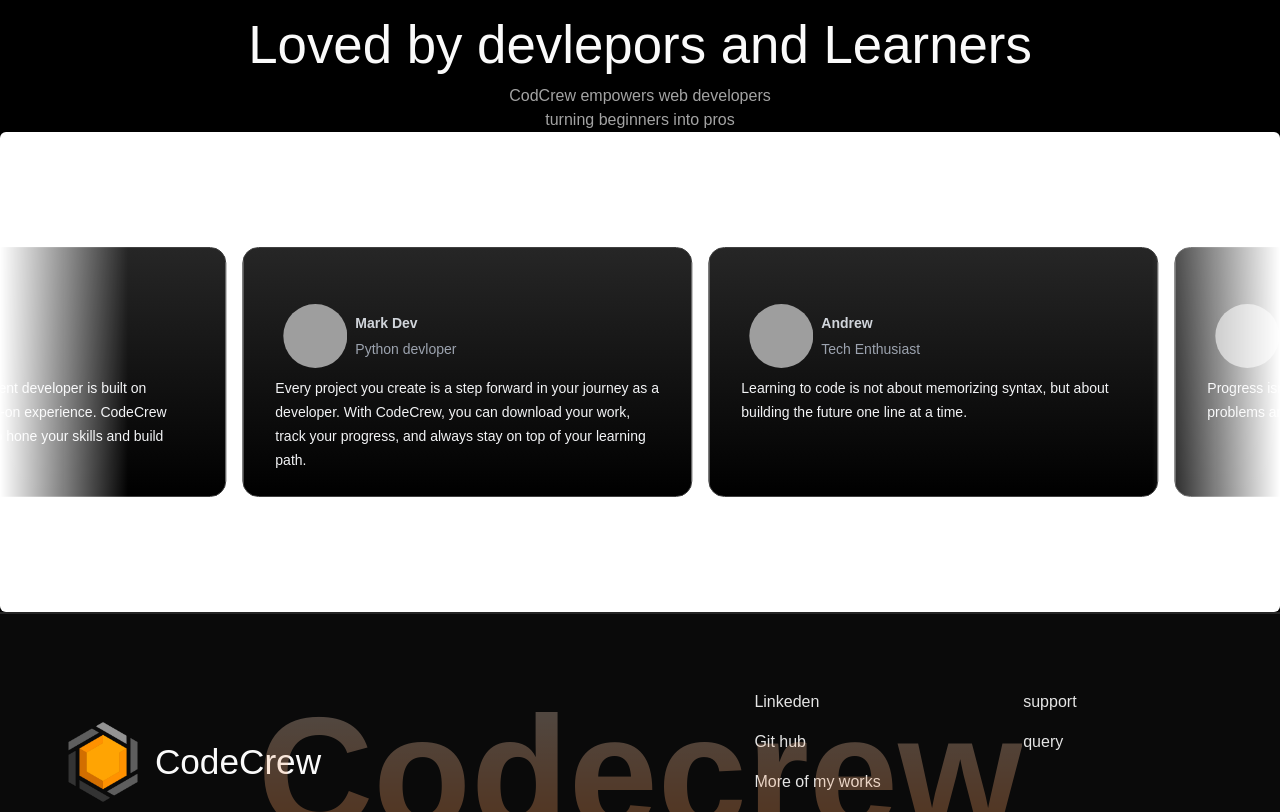
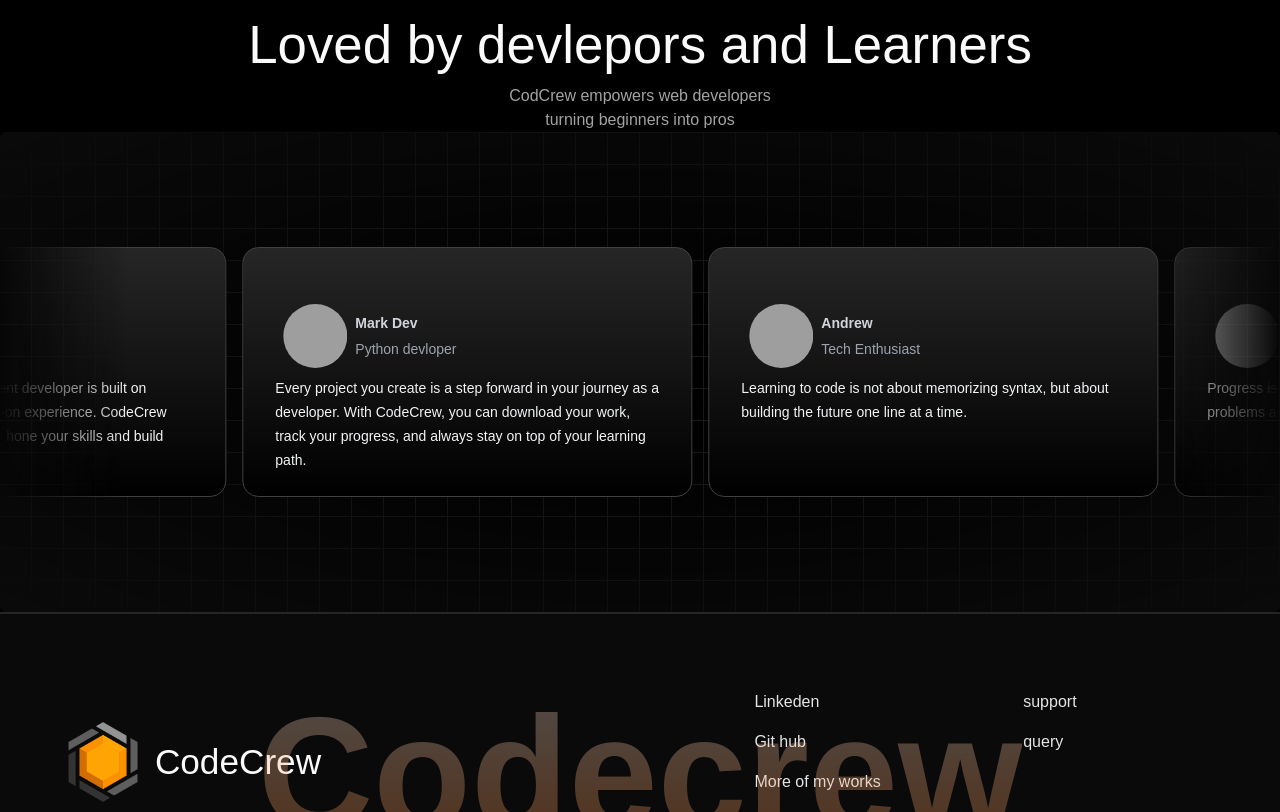
Before and after one commit to Obedullah-ansari/CodeCrewFrontend, a Next.js app: page / in a window 1280 px wide. Shown: the part 1980-2792 px from the top of the page. Built offline with nearby package versions, Linux system fonts and the light colour scheme; grey boxes are pictures that could not be loaded.

Commit message:
more-comming-soon

```diff
--- a/app/globals.css
+++ b/app/globals.css
@@ -4,7 +4,7 @@
 
 
 body {
-  background-color: black;
+  background-color: black !important;
   color :rgba(255, 255, 255, 0.98);
   font-family: Arial, Helvetica, sans-serif;
   width: 100%;
--- a/components/ui/container-scroll-animation.tsx
+++ b/components/ui/container-scroll-animation.tsx
@@ -91,7 +91,7 @@ export const Card = ({
     }}
     className="heroscrollbg lg:max-w-7xl md:max-w-6xl max-sm:w-full  -mt-12 mx-auto max-sm:h-[20rem] lg:h-[40rem] md:h-[35rem] w-full border-4 border-neutral-300 p-2 md:p-3 bg-neutral-800 rounded-[30px]  overflow-hidden "
   >
-    <div className=" h-full w-full  overflow-hidden rounded-2xl  md:rounded-2xl  ">
+    <div className=" h-full w-full  overflow-hidden rounded-2xl object-cover  md:rounded-2xl  ">
       {children}
     </div>
   </motion.div>
--- a/custom_components/testimonials/InfiniteMovingCardsDemo.tsx
+++ b/custom_components/testimonials/InfiniteMovingCardsDemo.tsx
@@ -6,7 +6,8 @@ import { InfiniteMovingCards } from "@/components/ui/infinite-moving-cards";
 
 export function InfiniteMovingCardsDemo() {
   return (
-    <div className="h-[30rem]  rounded-md flex flex-col antialiased bg-white dark:bg-black dark:bg-grid-white/[0.05] items-center justify-center relative overflow-hidden">
+    <div className="h-[30rem]  rounded-md flex flex-col antialiased bg-black bg-grid-white/[0.1] items-center justify-center relative overflow-hidden">
+    <div className="absolute pointer-events-none inset-0 flex items-center justify-center bg-neutral-950 [mask-image:radial-gradient(ellipse_at_center,transparent_10%,black)]"></div>
       <InfiniteMovingCards
         items={testimonials}
         direction="right"
```
